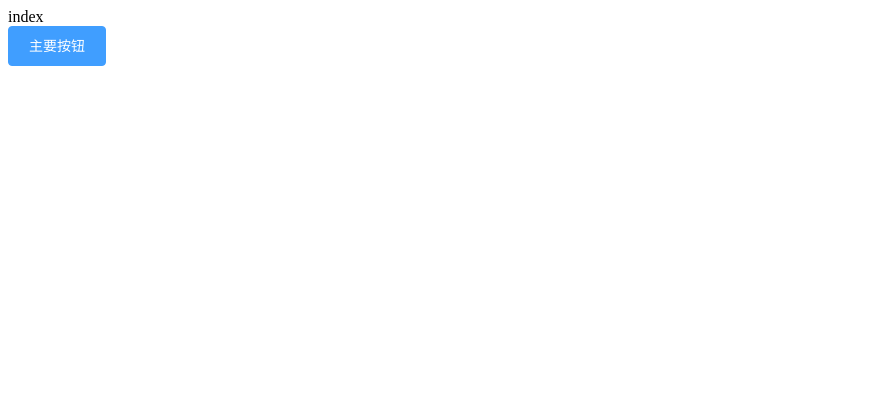
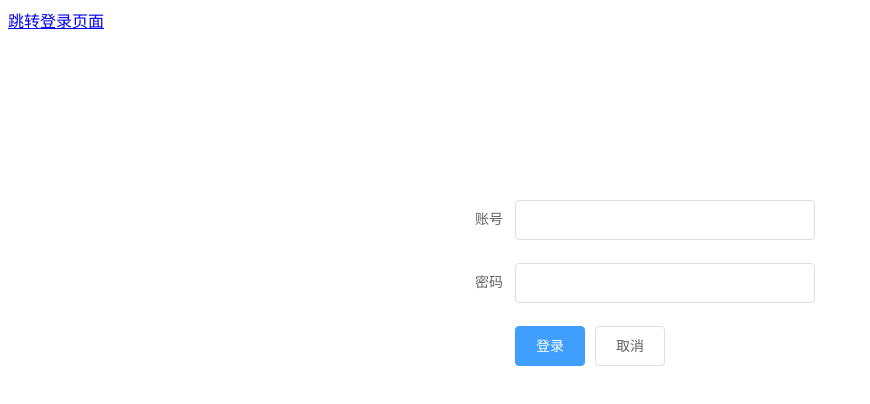
Before and after one commit to hbenben/shop-admin, a Vue app: page /#/login in a window 1280 px wide. Shown: the top 404 px of the page, without its empty margins (0-870 px from the left). Built offline with nearby package versions, Linux system fonts and the light colour scheme.

Commit message:
2登录页面基本完成

```diff
--- a/package.json
+++ b/package.json
@@ -11,7 +11,8 @@
     "axios": "^0.18.0",
     "core-js": "^2.6.5",
     "element-ui": "^2.7.2",
-    "vue": "^2.6.10"
+    "vue": "^2.6.10",
+    "vue-router": "^3.0.6"
   },
   "devDependencies": {
     "@vue/cli-plugin-babel": "^3.6.0",
@@ -20,6 +21,8 @@
     "babel-eslint": "^10.0.1",
     "eslint": "^5.16.0",
     "eslint-plugin-vue": "^5.0.0",
+    "less": "^3.9.0",
+    "less-loader": "^4.1.0",
     "vue-template-compiler": "^2.5.21"
   },
   "eslintConfig": {
--- a/src/App.vue
+++ b/src/App.vue
@@ -1,11 +1,7 @@
 <template>
   <div id="app">
-index
-
-    <!-- 调用Element UI组件 -->
-    <el-row>
-      <el-button type="primary">主要按钮</el-button>
-    </el-row>
+    <router-link to="/login">跳转登录页面</router-link>
+    <router-view></router-view>
   </div>
 </template>
 
--- a/src/pages/Login.vue
+++ b/src/pages/Login.vue
@@ -1,15 +1,54 @@
 <template>
-  <div>
-    登录页面的展示
+  <div class="login-form">
+    <el-form :model="form" label-width="100px">
+      <el-form-item label="账号" prop="pass">
+        <!-- 双向数据绑定 -->
+        <el-input type="text" v-model="form.uname"></el-input>
+      </el-form-item>
+      <el-form-item label="密码" prop="checkPass">
+        <el-input type="password" v-model="form.upwd"></el-input>
+      </el-form-item>
+      <el-form-item>
+        <el-button type="primary" @click="onSubmit">登录</el-button>
+        <el-button>取消</el-button>
+      </el-form-item>
+    </el-form>
   </div>
 </template>
-
 <script>
 export default {
-
+  //这个是es6的缩写
+  data() {
+    return {
+      form: {
+        uname: "",
+        upwd: ""
+      }
+    };
+  },
+  methods: {
+    onSubmit() {
+      console.log("提交");
+      this.$axios
+        .post("http://127.0.0.1:8899/admin/account/login", this.form)
+        .then(function(response) {
+          console.log(response);
+        });
+    }
+  }
+};
+</script>
+<style lang="less">
+.login-form {
+  width: 400px;
+  position: absolute;
+  left: 50%;
+  top: 50%;
+  margin: -200px 0 0 -225px;
 }
-</script>
-
-<style>
-
+.login-title {
+  text-align: center;
+  color: #409eff;
+  font-size: 16px;
+}
 </style>
```
Also changed, not shown: src/main.js (+16 -2 lines), src/pages/goods/GoodList.vue (added, +13 -0 lines), 1 other file (tests, documents, lock files or other folders).
